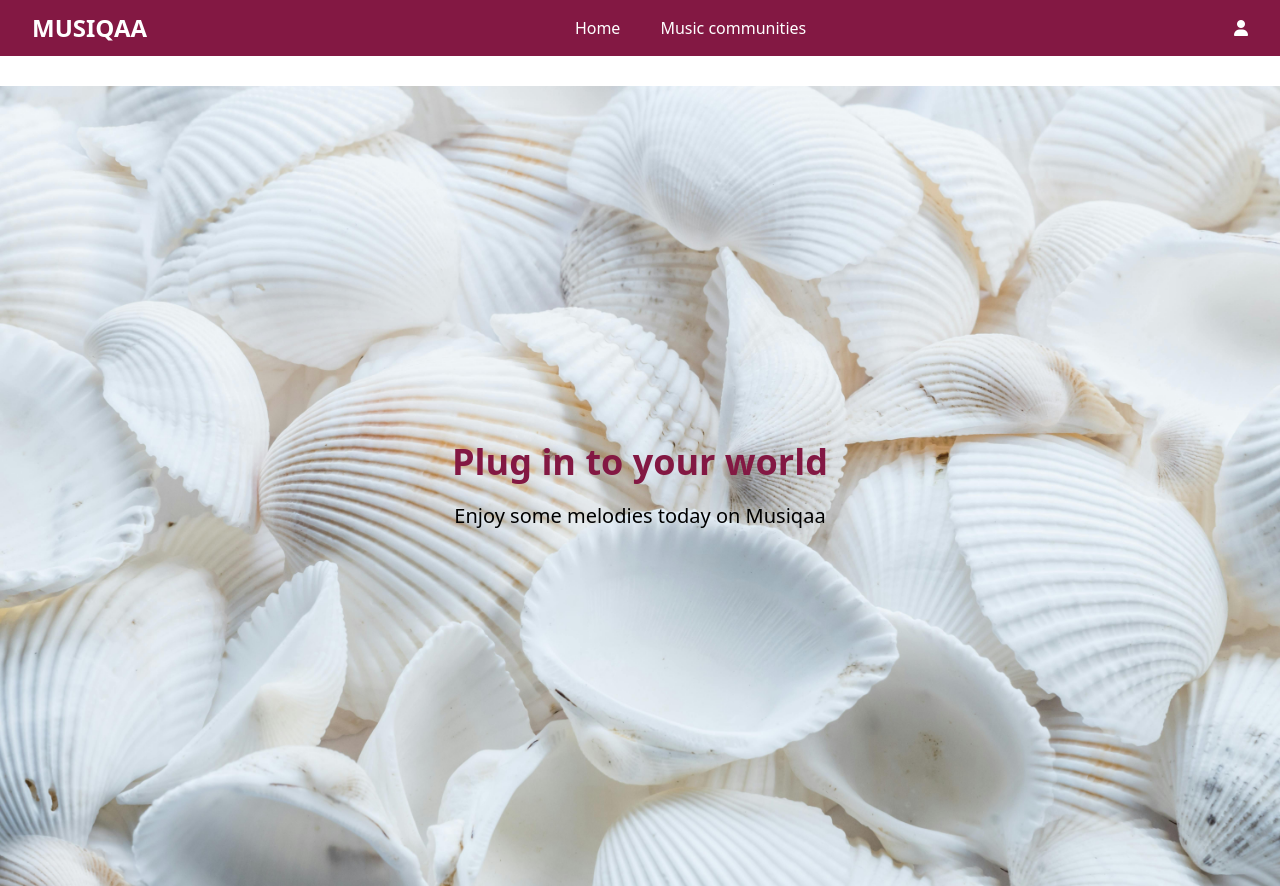
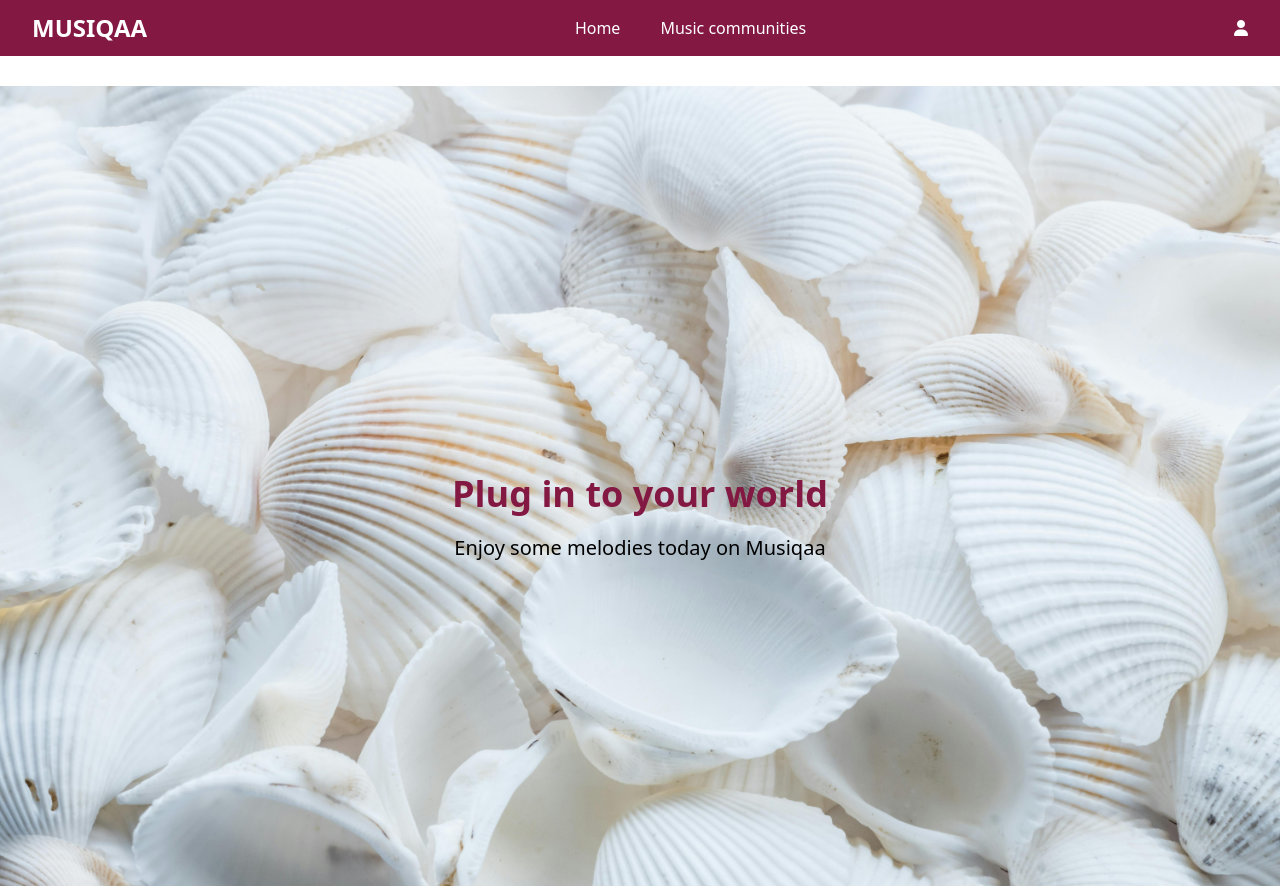
Before and after one commit to swawiye/JS-Capstone-Project, a plain HTML site: page index.html in a window 1280 px wide. Shown: the top 886 px of the page. Drawn offline with nearby package versions, Linux system fonts and the light colour scheme.

Commit message:
landing page

```diff
--- a/script.js
+++ b/script.js
@@ -3,8 +3,9 @@ const hamburgerButton = document.getElementById('hamburger-button');
 const mobileMenu = document.getElementById('mobile-menu');
 
 hamburgerButton.addEventListener('click', () => {
-    mobileMenu.classList.toggle('hidden');
+        mobileMenu.classList.toggle('hidden');
 });
+//Ensures that the script loads before the DOM is loaded: "document.addEventListener('DOMContentLoaded', () => {});"
 
 // Get DOM elements
 const song = document.getElementById("song");
--- a/style.css
+++ b/style.css
@@ -131,10 +131,7 @@ i.fa-volume-high {
     align-items: center;
     justify-content: center;
     text-align: center;
-    /* Slideshow hero */
-    transition: background-image 1s ease-in-out;
-    position: relative;
-    z-index: 1;
+    padding-top: 64px; /* Adjust based on actual navbar height */
 }
 
 /* Log In & Sign Up form */
@@ -153,3 +150,9 @@ form div.incorrect input{
 #error-message{
     color: rgb(245, 93, 93);
 }
+
+/* Slideshow hero
+transition: background-image 1s ease-in-out;
+position: relative;
+z-index: 1;
+ */
```
